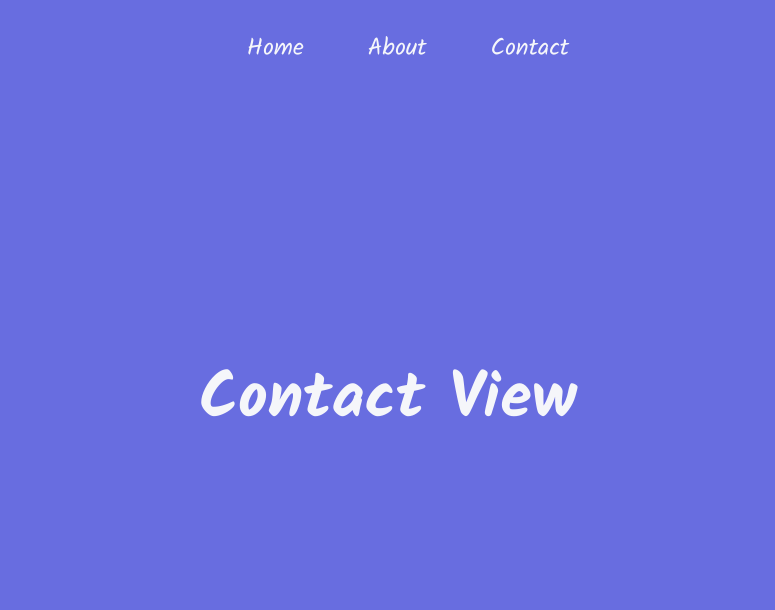
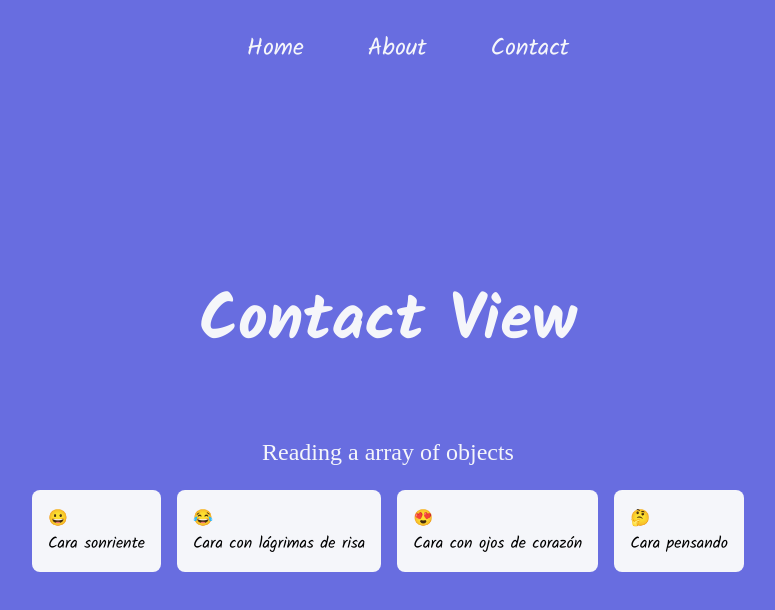
Before and after one commit to Georgerozo18/simple-react-router-dom-navigation, a React (Vite) app: page /contact in a window 1280 px wide. Shown: the top 610 px of the page, without its empty margins (252-1027 px from the left). Built offline with nearby package versions, Linux system fonts and the light colour scheme.

Commit message:
adding card example

```diff
--- a/src/index.css
+++ b/src/index.css
@@ -7,7 +7,7 @@ body {
   overflow: hidden;
 }
 
-h1{
+h1 {
   font-family: "Kalam", cursive;
   font-weight: 700;
   font-style: normal;
@@ -15,47 +15,72 @@ h1{
   color: #f5f6fa;
 }
 
-a{
+a {
   text-decoration: none;
   color: #f5f6fa;
 }
 
-ul{
+ul {
   list-style: none;
   display: grid;
   grid-auto-flow: column;
   column-gap: 4em;
 }
 
-li{
+li {
   font-family: "Kalam", cursive;
   font-weight: 400;
   font-size: 1.5em;
   font-style: normal;
 }
 
-.navbar{
+.navbar {
   position: absolute;
   left: 50%;
   top: 1.5%;
   translate: -50% 1.5%;
 }
 
-.pageContainer{
+.pageContainer {
   display: grid;
   place-items: center;
   width: 100vw;
   height: 100vh;
+  align-items: start;
+  align-content: center;
 }
 
-.homePage{
+.homePage {
   background-color: #273c75;
 }
 
-.aboutPage{
+.aboutPage {
   background-color: #eb4d4b;
 }
 
-.contactPage{
+.contactPage {
   background-color: #686de0;
 }
+
+.contactCardContainer {
+  display: grid;
+  grid-auto-flow: column;
+  column-gap: 1em;
+}
+
+.contactCard {
+  background-color: #f5f6fa;
+  border-radius: 0.5em;
+  padding: 1em;
+  font-family: "Kalam", cursive;
+}
+
+.contactParagraph {
+  color: #f5f6fa;
+  font-size: 1.5em;
+}
+
+.contactCard p {
+  margin: 0;
+  padding: 0;
+}
--- a/src/pages/Contact.jsx
+++ b/src/pages/Contact.jsx
@@ -1,7 +1,36 @@
+const emojis = [
+    {
+        emoji: "😀",
+        description: "Cara sonriente"
+    },
+    {
+        emoji: "😂",
+        description: "Cara con lágrimas de risa"
+    },
+    {
+        emoji: "😍",
+        description: "Cara con ojos de corazón"
+    },
+    {
+        emoji: "🤔",
+        description: "Cara pensando"
+    }
+]
 export const Contact = () => {
     return (
         <div className="contactPage pageContainer">
             <h1>Contact View</h1>
+            <p className="contactParagraph">Reading a array of objects</p>
+            <div className="contactCardContainer">
+                {emojis.map((emoji, index) => (
+                    <div key={index} className="contactCard">
+                        <span >
+                            {emoji.emoji}
+                            <p>{emoji.description}</p>
+                        </span>
+                    </div>
+                ))}
+            </div>
         </div>
     )
 }
```
